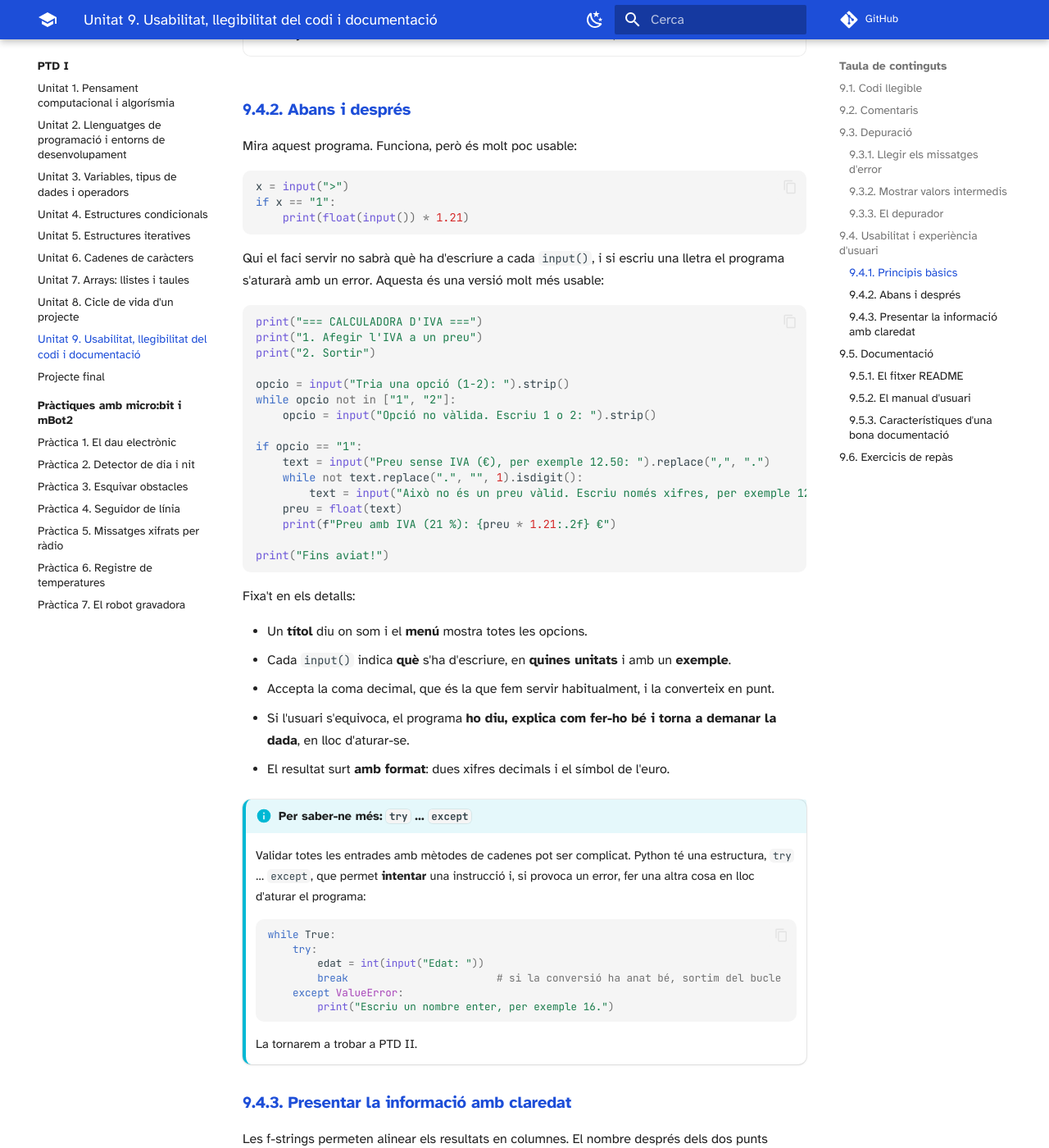
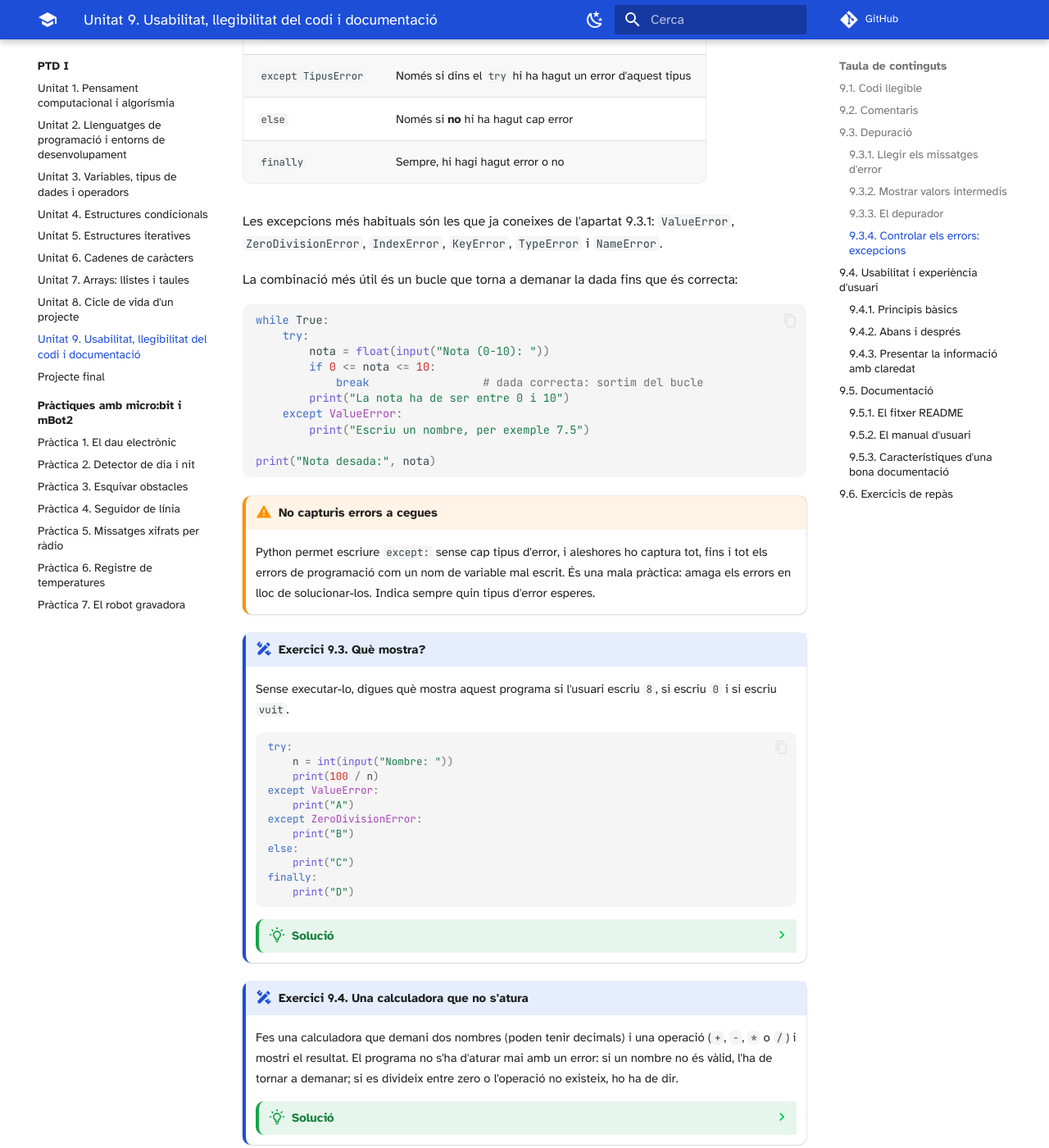
Before and after one commit to Fabiosaz/Docencia, an MkDocs documentation site: the page built from docs/ptd1/u9-usabilitat-documentacio.md, in a window 1280 px wide and 1400 px high, scrolled down 6239 px. Shown: the whole window at 82% size. Built offline with MkDocs 1.6.1 and Material for MkDocs 9.7.7, drawn with Linux system fonts in a browser that asks for light colours; comment, search, counter and statistics services are not loaded; some of the changed text lies outside the part shown.

Commit message:
PTD I U9: apartat 9.3.4 sobre excepcions (try, except, else, finally) amb dos exercicis
Co-Authored-By: Claude Opus 5.5 <noreply@anthropic.com>
Claude-Session: https://claude.ai/code/session_01X1eiKfs5wPp579FmceJjej

````diff
--- a/docs/ptd1/u9-usabilitat-documentacio.md
+++ b/docs/ptd1/u9-usabilitat-documentacio.md
@@ -6,6 +6,10 @@ Un programa que funciona no és necessàriament un bon programa. Pensa en dues p
 - La **persona programadora** que haurà de mantenir el programa, que potser ets tu mateix d'aquí a sis mesos. Per a ella, un bon programa és el que es llegeix i s'entén fàcilment, i en què és fàcil trobar i corregir els errors.
 
 En aquesta unitat veurem com pensar en totes dues: com escriure codi llegible i ben comentat, com trobar errors amb el depurador, com fer programes de terminal agradables d'usar i com documentar-los.
+
+
+!!! tip "Vídeo recomanat"
+    Curs de Python de MoureDev: [lliçó 14, «Excepcions»](https://youtu.be/Kp4Mvapo5kc?t=32030), per a l'apartat 9.3.4. El vídeo és en castellà.
 
 ## 9.1. Codi llegible
 
@@ -196,6 +200,128 @@ El depurador no només serveix per trobar errors: també és una manera excel·l
     ??? success "Solució"
         El bucle comença a l'índex 1, de manera que se salta la primera nota (el 6). La suma dona 24 en lloc de 30, i la mitjana 6.0 en lloc de 7.5. S'ha de fer `range(len(notes))` o, millor encara, `for nota in notes:`.
 
+### 9.3.4. Controlar els errors: excepcions
+
+Hi ha errors que no són culpa del programador, sinó de les dades: l'usuari escriu lletres on s'esperava un nombre, un divisor val zero, un fitxer no existeix… Quan passa, Python **llança una excepció**: atura el programa i mostra el missatge d'error. Però el programa pot **capturar** l'excepció i reaccionar-hi, amb l'estructura `try` … `except`:
+
+```python
+try:
+    edat = int(input("Edat: "))
+    print("L'any que ve tendràs", edat + 1, "anys")
+except ValueError:
+    print("Això no és un nombre enter")
+```
+
+- Python executa el bloc `try`. Si tot va bé, se salta el bloc `except`.
+- Si alguna instrucció del `try` provoca un `ValueError`, la resta del `try` ja no s'executa i salta directament al bloc `except`. El programa **no s'atura**.
+
+Es poden capturar diversos tipus d'error, cadascun amb el seu missatge, i afegir-hi dos blocs opcionals:
+
+```python
+try:
+    dividend = int(input("Dividend: "))
+    divisor = int(input("Divisor: "))
+    resultat = dividend / divisor
+except ValueError:
+    print("Has d'escriure nombres enters")
+except ZeroDivisionError:
+    print("No es pot dividir entre zero")
+else:
+    print("Resultat:", resultat)
+finally:
+    print("Operació acabada")
+```
+
+| Bloc | S'executa… |
+| --- | --- |
+| `try` | Sempre: és el codi que pot fallar |
+| `except TipusError` | Només si dins el `try` hi ha hagut un error d'aquest tipus |
+| `else` | Només si **no** hi ha hagut cap error |
+| `finally` | Sempre, hi hagi hagut error o no |
+
+Les excepcions més habituals són les que ja coneixes de l'apartat 9.3.1: `ValueError`, `ZeroDivisionError`, `IndexError`, `KeyError`, `TypeError` i `NameError`.
+
+La combinació més útil és un bucle que torna a demanar la dada fins que és correcta:
+
+```python
+while True:
+    try:
+        nota = float(input("Nota (0-10): "))
+        if 0 <= nota <= 10:
+            break                 # dada correcta: sortim del bucle
+        print("La nota ha de ser entre 0 i 10")
+    except ValueError:
+        print("Escriu un nombre, per exemple 7.5")
+
+print("Nota desada:", nota)
+```
+
+!!! warning "No capturis errors a cegues"
+    Python permet escriure `except:` sense cap tipus d'error, i aleshores ho captura tot, fins i tot els errors de programació com un nom de variable mal escrit. És una mala pràctica: amaga els errors en lloc de solucionar-los. Indica sempre quin tipus d'error esperes.
+
+!!! example "Exercici 9.3. Què mostra?"
+    Sense executar-lo, digues què mostra aquest programa si l'usuari escriu `8`, si escriu `0` i si escriu `vuit`.
+
+    ```python
+    try:
+        n = int(input("Nombre: "))
+        print(100 / n)
+    except ValueError:
+        print("A")
+    except ZeroDivisionError:
+        print("B")
+    else:
+        print("C")
+    finally:
+        print("D")
+    ```
+
+    ??? success "Solució"
+        - Amb `8`: `12.5`, `C` i `D`.
+        - Amb `0`: `B` i `D`. L'error es produeix en dividir, després d'haver llegit el nombre.
+        - Amb `vuit`: `A` i `D`. L'error es produeix en convertir, i la divisió ja no s'executa.
+
+        `D` surt sempre, perquè és al bloc `finally`.
+
+!!! example "Exercici 9.4. Una calculadora que no s'atura"
+    Fes una calculadora que demani dos nombres (poden tenir decimals) i una operació (`+`, `-`, `*` o `/`) i mostri el resultat. El programa no s'ha d'aturar mai amb un error: si un nombre no és vàlid, l'ha de tornar a demanar; si es divideix entre zero o l'operació no existeix, ho ha de dir.
+
+    ??? success "Solució"
+        ```python
+        while True:
+            try:
+                a = float(input("Primer nombre: ").replace(",", "."))
+                break
+            except ValueError:
+                print("No és un nombre vàlid. Exemple: 3.5")
+
+        while True:
+            try:
+                b = float(input("Segon nombre: ").replace(",", "."))
+                break
+            except ValueError:
+                print("No és un nombre vàlid. Exemple: 3.5")
+
+        operacio = input("Operació (+, -, *, /): ")
+
+        try:
+            match operacio:
+                case "+":
+                    print("Resultat:", a + b)
+                case "-":
+                    print("Resultat:", a - b)
+                case "*":
+                    print("Resultat:", a * b)
+                case "/":
+                    print("Resultat:", a / b)
+                case _:
+                    print("Aquesta operació no existeix")
+        except ZeroDivisionError:
+            print("No es pot dividir entre zero")
+        ```
+
+        Els dos bucles de lectura són iguals. A la unitat 10 aprendràs a escriure aquest codi una sola vegada, dins una **funció**, i cridar-la dues vegades.
+
 ## 9.4. Usabilitat i experiència d'usuari
 
 La **usabilitat** és la facilitat amb què una persona pot fer servir un programa per aconseguir el que vol: que n'aprengui a fer-lo servir ràpidament, que el faci servir sense errors i que no s'hi perdi. L'**experiència d'usuari** (UX, de l'anglès *user experience*) és un concepte més ampli: inclou tot el que la persona sent i percep quan fa servir el programa, també si li resulta agradable i útil.
@@ -255,7 +381,7 @@ Fixa't en els detalls:
 - Si l'usuari s'equivoca, el programa **ho diu, explica com fer-ho bé i torna a demanar la dada**, en lloc d'aturar-se.
 - El resultat surt **amb format**: dues xifres decimals i el símbol de l'euro.
 
-!!! info "Per saber-ne més: `try` … `except`"
+!!! info "Recorda: `try` … `except`"
     Validar totes les entrades amb mètodes de cadenes pot ser complicat. Python té una estructura, `try` … `except`, que permet **intentar** una instrucció i, si provoca un error, fer una altra cosa en lloc d'aturar el programa:
 
     ```python
@@ -267,7 +393,7 @@ Fixa't en els detalls:
             print("Escriu un nombre enter, per exemple 16.")
     ```
 
-    La tornarem a trobar a PTD II.
+    La tens explicada a l'apartat 9.3.4.
 
 ### 9.4.3. Presentar la informació amb claredat
 
@@ -292,10 +418,10 @@ Aigua          1.00€
 Croissant      1.80€
 ```
 
-!!! example "Exercici 9.3. Millora la usabilitat"
+!!! example "Exercici 9.5. Millora la usabilitat"
     Tria un dels programes amb menú que has fet (per exemple, la llista de la compra de l'exercici 7.6) i millora'n la usabilitat aplicant els principis de l'apartat 9.4: títol, missatges clars, validació de totes les entrades, confirmació de les accions, demanar confirmació abans d'esborrar i sortida ben formatada. Fes una llista dels canvis que has fet i del principi que aplica cada un.
 
-!!! example "Exercici 9.4. Avaluació d'usabilitat"
+!!! example "Exercici 9.6. Avaluació d'usabilitat"
     Intercanvia el programa de l'exercici anterior amb un company o una companya. Fes-lo servir **sense mirar el codi** i sense que ningú t'expliqui res, i apunta:
 
     1. Les vegades que no has sabut què havies de fer.
@@ -342,7 +468,7 @@ El **manual d'usuari** (o guia d'ús) explica a la persona usuària com fer serv
 - **Ben estructurada**: amb títols, llistes numerades per als passos i un índex si és llarga.
 - **Amb exemples**: un exemple sovint s'entén millor que un paràgraf d'explicació.
 
-!!! example "Exercici 9.5. README i manual d'usuari"
+!!! example "Exercici 9.7. README i manual d'usuari"
     Escriu el `README.md` i un manual d'usuari breu (una o dues pàgines) del programa que has millorat a l'exercici 9.3, seguint les estructures dels apartats 9.5.1 i 9.5.2.
 
 ## 9.6. Exercicis de repàs
@@ -557,4 +683,4 @@ Més exercicis per practicar tota la unitat: llegir i millorar codi, interpretar
 ---
 
 !!! quote "Font"
-    Unitat elaborada en bona part amb material propi, a partir de la base de Lope González Vázquez ([CC BY-NC-SA 4.0](https://creativecommons.org/licenses/by-nc-sa/4.0/deed.ca)). De [«Tema 11. Fundamentos de programación»](https://lopegonzalez.es/eso-y-bachillerato/tic-i-1o-bachillerato/tema-11-fundamentos-de-programacion/) (TIC I) provenen la idea de la depuració com a feina de detectiu, el depurador amb punts de ruptura, l'inspector de variables i els errors intermitents (adaptats de PyCharm a Visual Studio Code) i la importància de la documentació. De [«Tema 1. Introducción a la programación»](https://lopegonzalez.es/eso-y-bachillerato/creacion-digital-y-pensamiento-computacional-1o-bachillerato/tema-1-introduccion-a-la-programacion/) (Creación digital y pensamiento computacional) prové l'explicació dels comentaris. Són propis els apartats 9.1 (llegibilitat), 9.3.1-9.3.2, 9.4 (usabilitat i UX), 9.5 (documentació), els exercicis i les solucions. Els principis de l'apartat 9.4.1 són una selecció adaptada de les deu heurístiques d'usabilitat de Jakob Nielsen.
+    Unitat elaborada en bona part amb material propi, a partir de la base de Lope González Vázquez ([CC BY-NC-SA 4.0](https://creativecommons.org/licenses/by-nc-sa/4.0/deed.ca)). De [«Tema 11. Fundamentos de programación»](https://lopegonzalez.es/eso-y-bachillerato/tic-i-1o-bachillerato/tema-11-fundamentos-de-programacion/) (TIC I) provenen la idea de la depuració com a feina de detectiu, el depurador amb punts de ruptura, l'inspector de variables i els errors intermitents (adaptats de PyCharm a Visual Studio Code) i la importància de la documentació. De [«Tema 1. Introducción a la programación»](https://lopegonzalez.es/eso-y-bachillerato/creacion-digital-y-pensamiento-computacional-1o-bachillerato/tema-1-introduccion-a-la-programacion/) (Creación digital y pensamiento computacional) prové l'explicació dels comentaris. Són propis els apartats 9.1 (llegibilitat), 9.3.4 (excepcions), 9.3.1-9.3.2, 9.4 (usabilitat i UX), 9.5 (documentació), els exercicis i les solucions. Els principis de l'apartat 9.4.1 són una selecció adaptada de les deu heurístiques d'usabilitat de Jakob Nielsen.
````
Also changed, not shown: docs/ptd1/projecte-final.md (+2 -2 lines).
